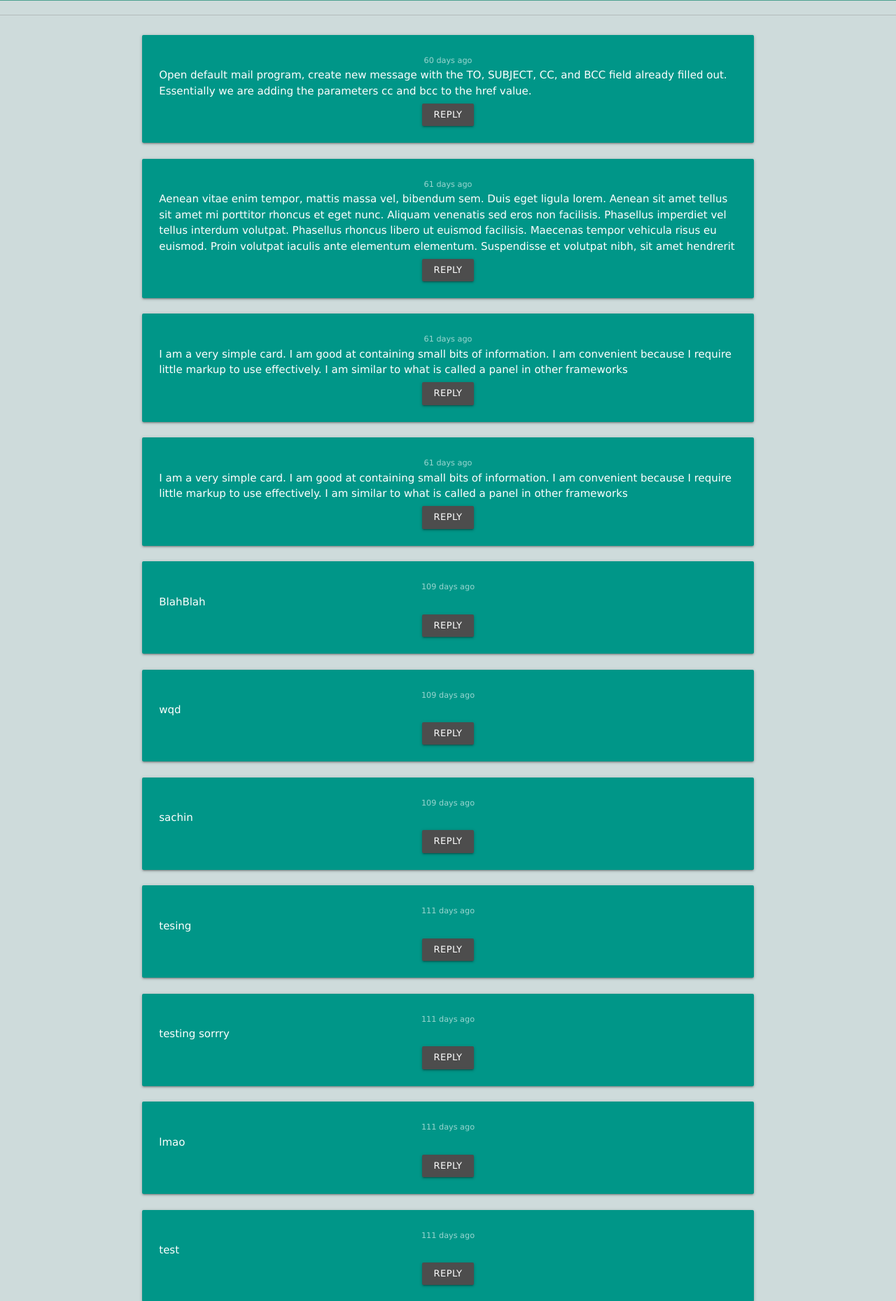
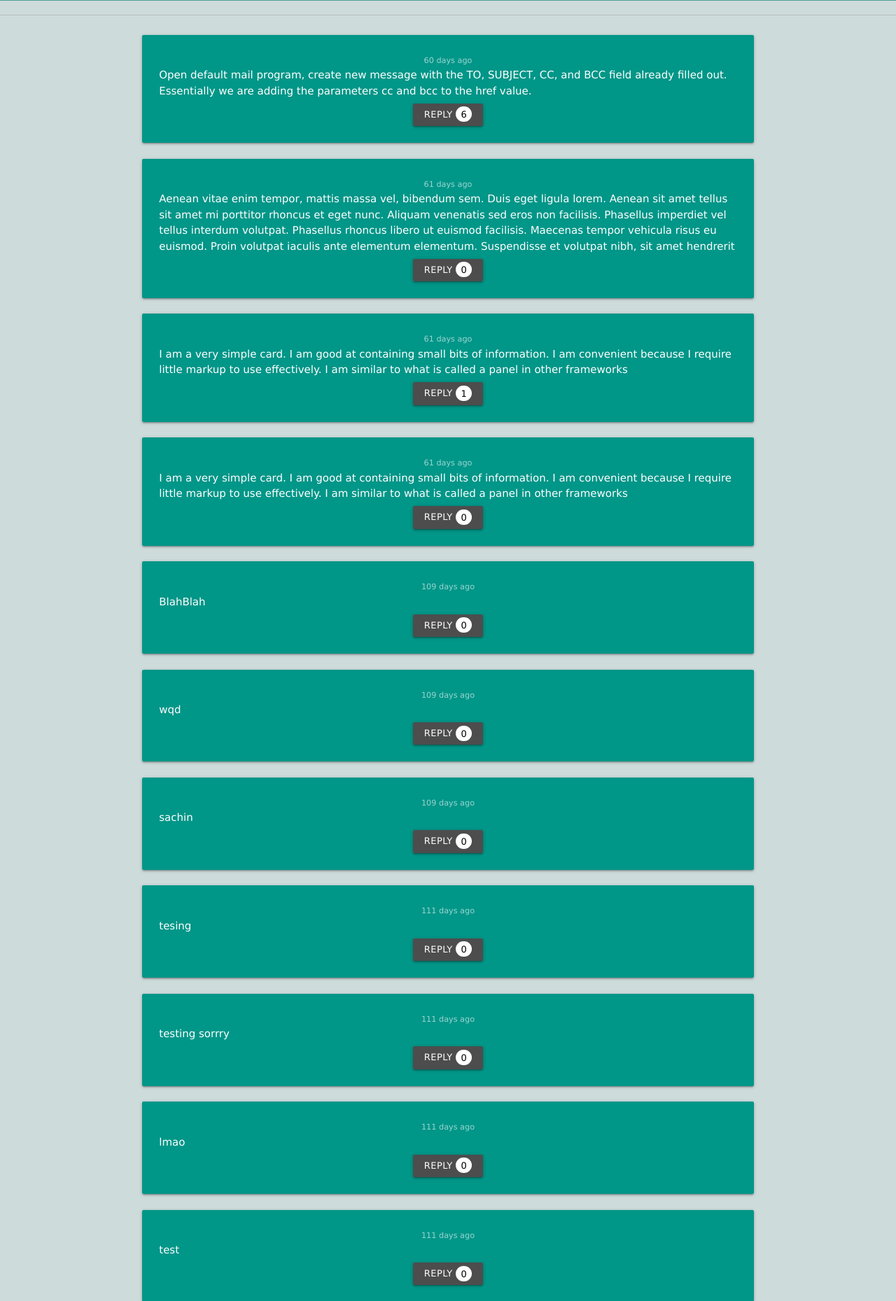
Before and after one commit to linearsachin/mhwc, a Django app: page / in a window 1280 px wide. Shown: the part 1559-3418 px from the top of the page at 70% size. Run offline with Django 3.2, Linux system fonts and the light colour scheme; data comes from the database, SQL or seed files in the repository; both versions use the stored data as it was after the commit; parts of the project's set-up code (start-up, migrations or seed data) failed here and were passed over; some libraries are stand-ins or nearby versions; some web fonts are replaced.

Commit message:
qoutes renewed

```diff
--- a/templates/qna/home.html
+++ b/templates/qna/home.html
@@ -37,7 +37,12 @@
         color: white;
         margin: 1em;
       }
+      .nreplyCircle{
+        background-color:white;
+        padding: 3.5px 7px;
+        border-radius: 1200px;
 
+      }
 
     </style>
 {% endblock extra_head %}
@@ -115,7 +120,16 @@
             <div class="time small"><small>{{question.get_time_diff}}</small></div>
             <div class="white-text" id="question" style="text-align-last:left;word-wrap: break-word;">{{question.question_text}}</div>
             <div class="text-left">
-              <a href="{% url 'publicquestion' slug=question.slug  %}"  class="waves-effect waves-light btn btn-small white-text" style="margin-top: 0.5em;background-color:#4d4d4d;">Reply</a>
+
+              <!-- {% if question.n_of_replies == 0 %}
+                <p class="red-text">be the first one to help them</p>
+              {% elif question.n_of_replies == 1 %}
+                <p class="red-text">This question has {{question.n_of_replies}} reply</p>
+              {% else %}
+                <p class="red-text">This question has {{question.n_of_replies}} replies</p>
+              {% endif %} -->
+
+              <a href="{% url 'publicquestion' slug=question.slug  %}"  class="waves-effect waves-light btn btn-small white-text" style="margin-top: 0.5em;background-color:#4d4d4d;">Reply <span class="nreplyCircle black-text">{{question.n_of_replies}}</span></a>
             </div>
           </div>
         </div>
```
Also changed, not shown: db.sqlite3.
